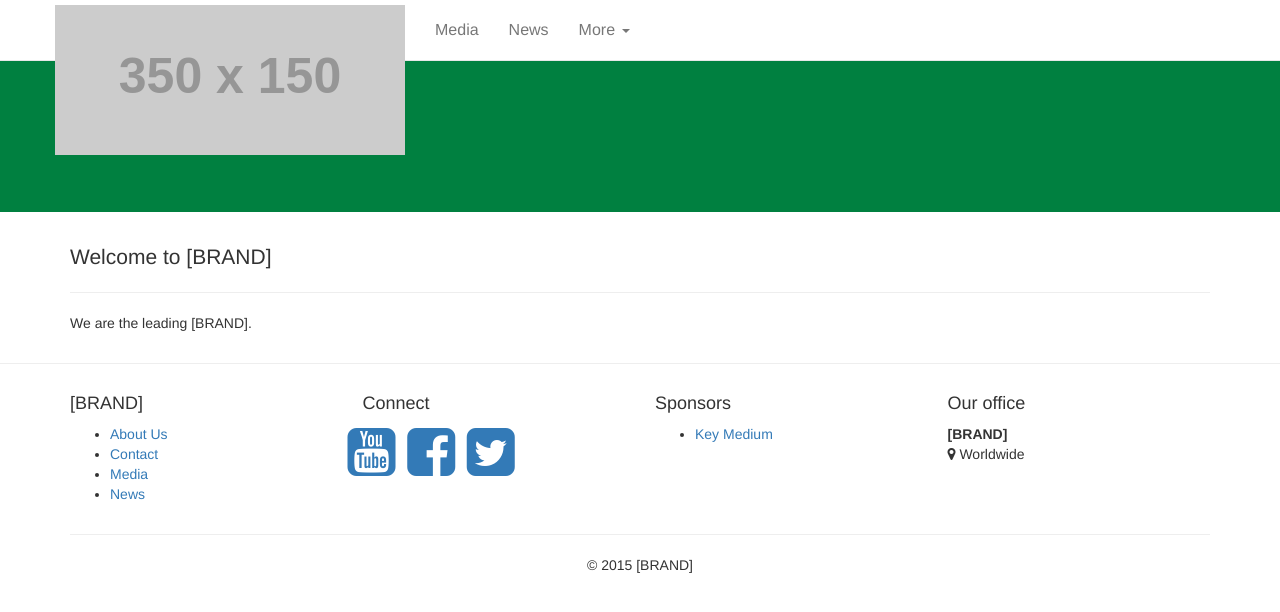
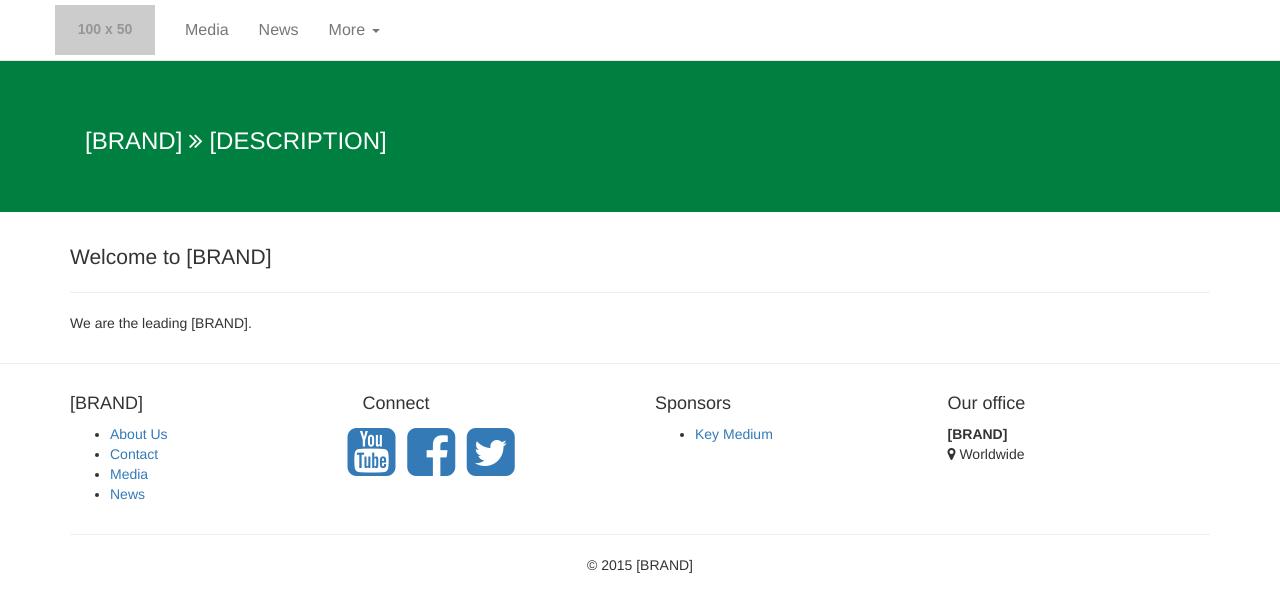
Before and after one commit to alijaffar/Quickstrap, a plain HTML site: page index.html in a window 1280 px wide. Drawn offline with nearby package versions, Linux system fonts and the light colour scheme; placeholder pictures from the web are drawn by us.

Commit message:
UI - logo height = 50

```diff
--- a/index.html
+++ b/index.html
@@ -74,7 +74,7 @@
 		  <span class="icon-bar"></span>
 		</button>
 		<a class="navbar-brand" href="[URL]">
-        	<img alt="#" src="http://placehold.it/350x150" />
+        	<img alt="#" src="http://placehold.it/100x50" />
         </a>
 	  </div>
 
```
